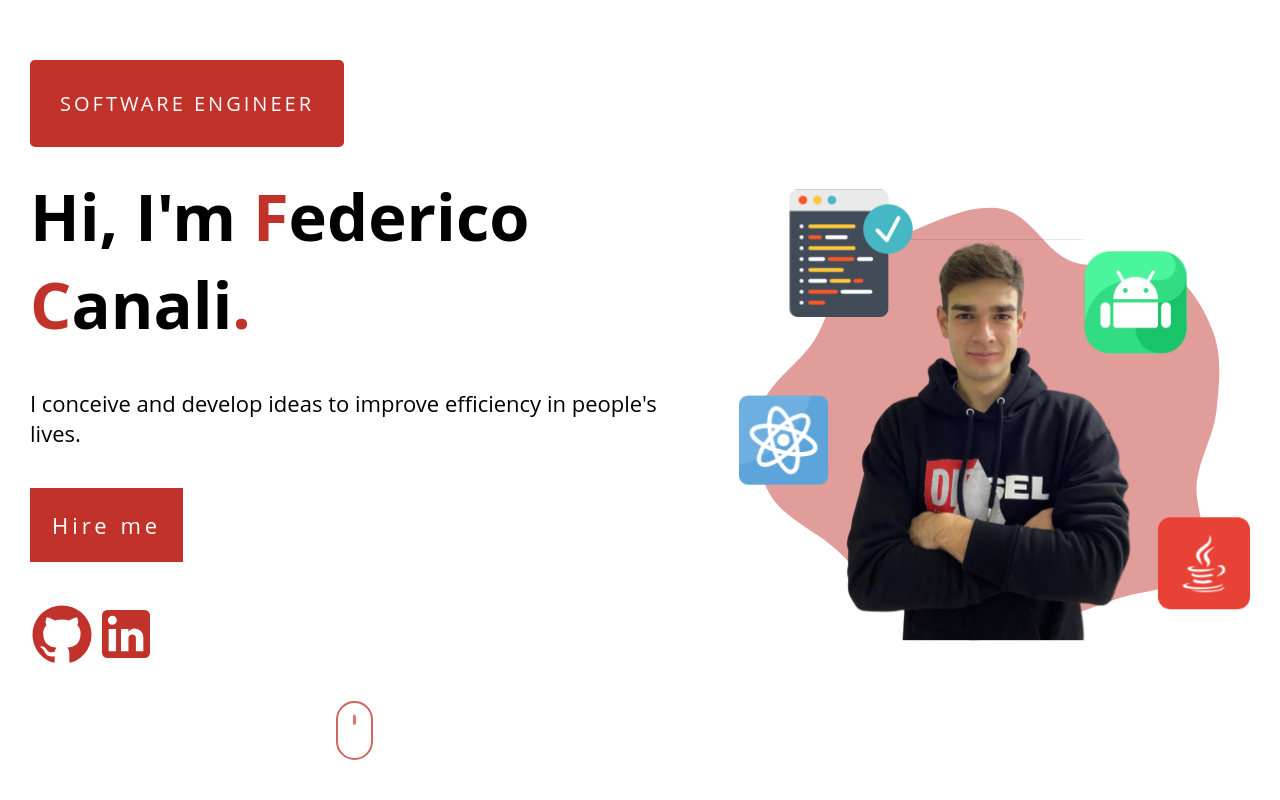
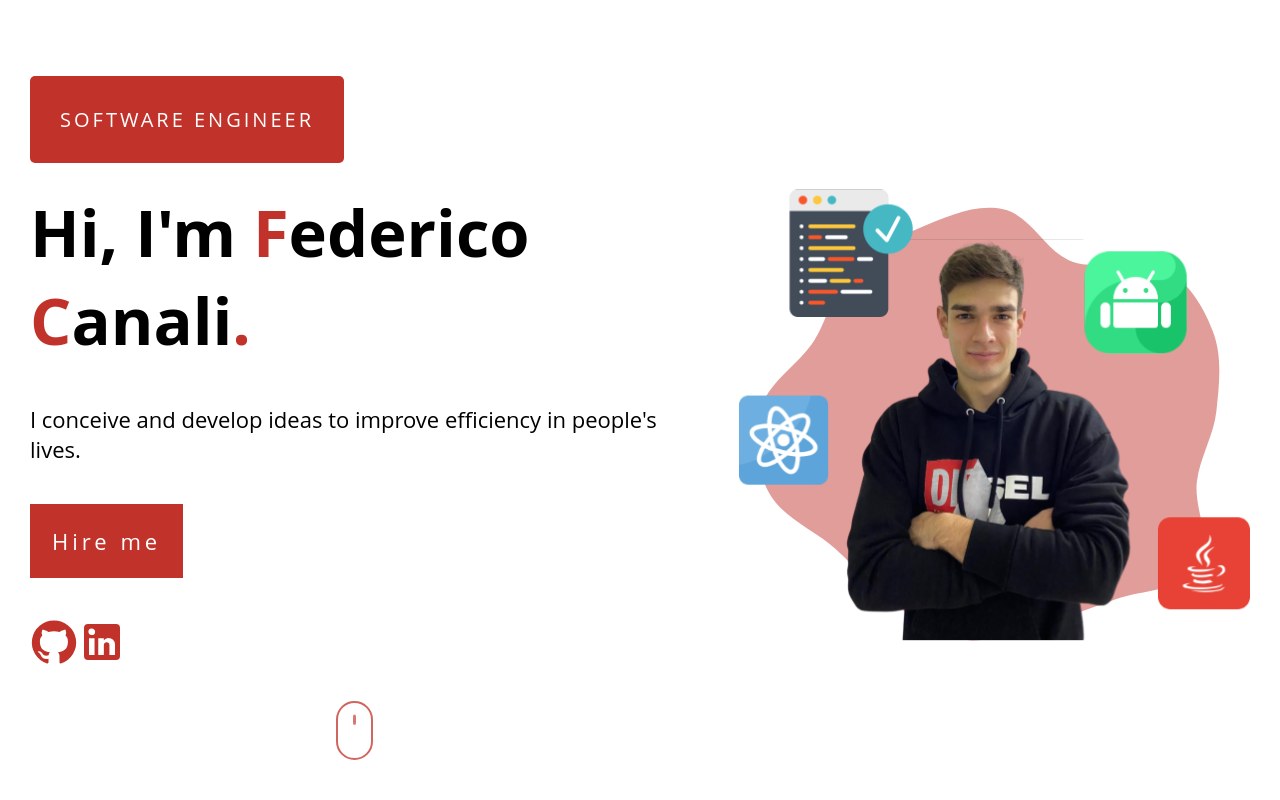
Before and after one commit to FedeCana00/federicocanali, a React (Create React App) app: page / in a window 1280 px wide. Shown: the top 800 px of the page. Built offline with nearby package versions, Linux system fonts and the light colour scheme.

Commit message:
Fixed bug about icons.

```diff
--- a/src/social-media/SocialMedia.jsx
+++ b/src/social-media/SocialMedia.jsx
@@ -1,5 +1,6 @@
 import GitHubIcon from '@mui/icons-material/GitHub';
 import LinkedInIcon from '@mui/icons-material/LinkedIn';
+import { fontSize } from '@mui/system';
 
 import "./socialMedia.scss";
 
@@ -12,10 +13,10 @@ export default function SocialMedia({isFooter}) {
     return(
         <div className="social-container">
             <a href={GITHUB_URL} target="_blank">
-                <GitHubIcon sx={{ color: iconColor}}/>
+                <GitHubIcon sx={{fontSize: "48px", color: iconColor}}/>
             </a>
             <a href={LINKEDIN_UL} target="_blank">
-                <LinkedInIcon sx={{ color: iconColor}}/>
+                <LinkedInIcon sx={{ fontSize: "48px", color: iconColor}}/>
             </a>
         </div>
     );
```
